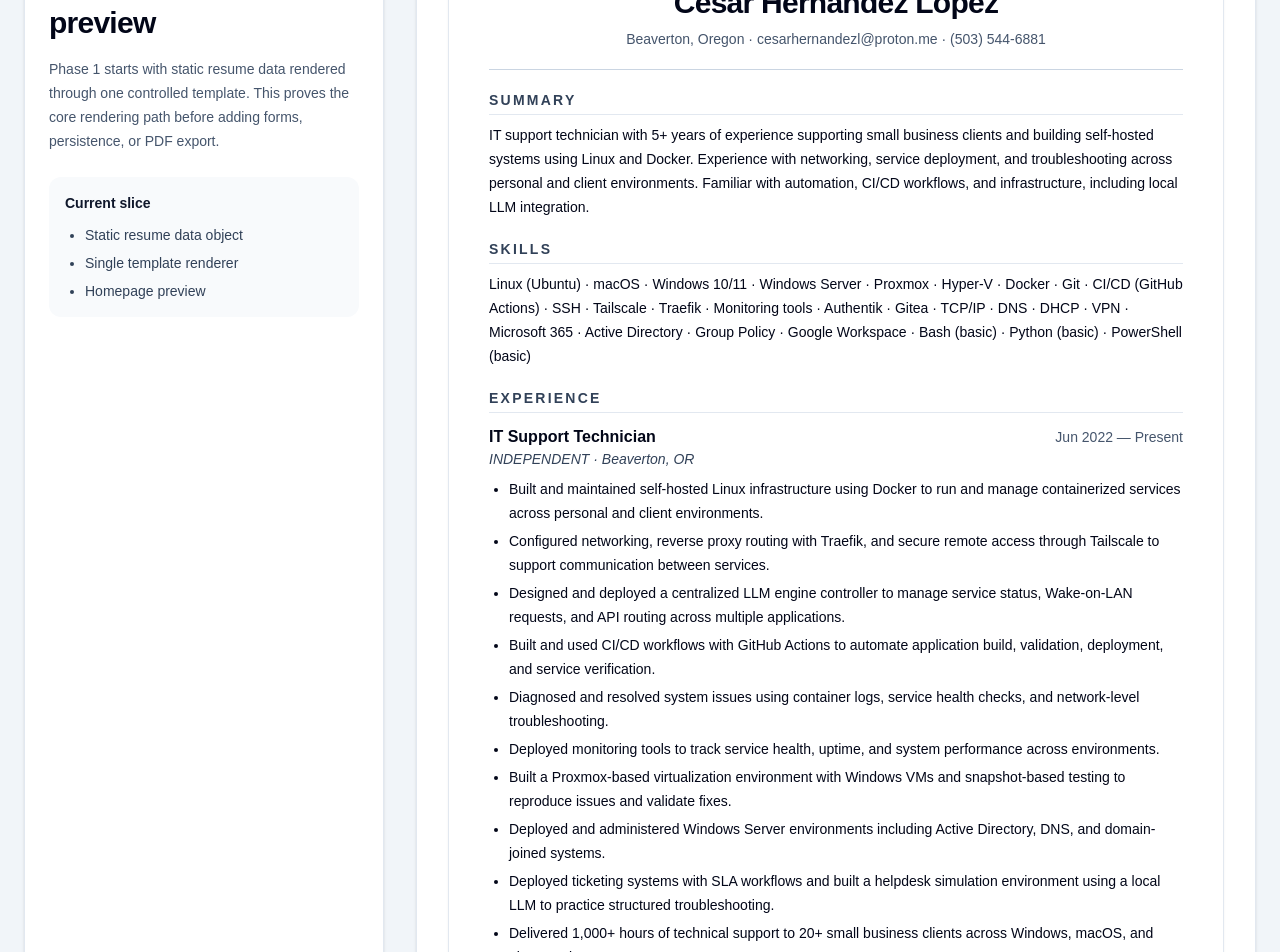
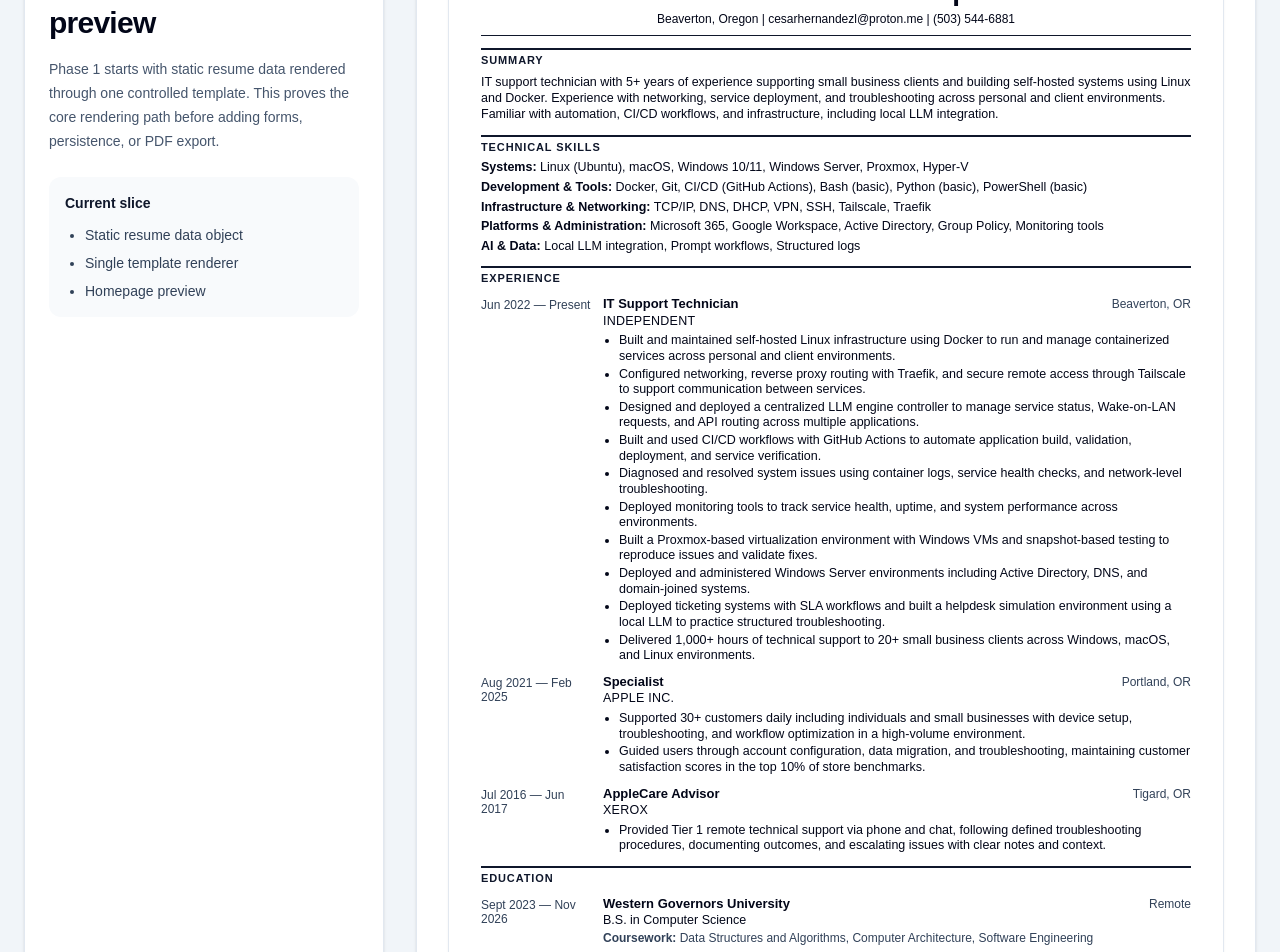
Before and after one commit to Leroy-Cloud-Infra/resume-studio, a Next.js app: page / in a window 1280 px wide. Shown: the part 120-1072 px from the top of the page. Built offline with nearby package versions, Linux system fonts and the light colour scheme.

Commit message:
Refine classic template toward current resume layout

```diff
--- a/src/components/resume/ClassicTemplate.tsx
+++ b/src/components/resume/ClassicTemplate.tsx
@@ -4,55 +4,75 @@ import { ResumeSection } from "./ResumeSection";
 
 export function ClassicTemplate({ resume }: { resume: Resume }) {
   return (
-    <article className="mx-auto min-h-[11in] max-w-[8.5in] bg-white p-10 shadow-sm ring-1 ring-slate-200">
-      <header className="border-b border-slate-300 pb-4 text-center">
-        <h2 className="text-3xl font-bold tracking-tight">
+    <article className="mx-auto min-h-[11in] max-w-[8.5in] bg-white px-8 py-7 text-[13px] leading-[1.25] text-slate-950 shadow-sm ring-1 ring-slate-200">
+      <header className="border-b border-slate-900 pb-2 text-center">
+        <h2 className="text-[28px] font-semibold tracking-[0.02em]">
           {resume.header.name}
         </h2>
-        <p className="mt-2 text-sm text-slate-600">
-          {resume.header.location} · {resume.header.email} ·{" "}
-          {resume.header.phone}
+        <p className="mt-1 text-[12px]">
+          {[resume.header.location, resume.header.email, resume.header.phone]
+            .filter(Boolean)
+            .join(" | ")}
         </p>
-        <p className="mt-1 text-sm text-slate-600">
-          {resume.header.links.join(" · ")}
-        </p>
+        {resume.header.links.length > 0 ? (
+          <p className="mt-0.5 text-[12px]">{resume.header.links.join(" | ")}</p>
+        ) : null}
       </header>
 
       <ResumeSection title="Summary">
-        <p className="text-sm leading-6">{resume.summary}</p>
+        <p className="max-w-[7.4in] text-[12.5px] leading-[1.3]">
+          {resume.summary}
+        </p>
       </ResumeSection>
 
-      <ResumeSection title="Skills">
-        <p className="text-sm leading-6">{resume.skills.join(" · ")}</p>
+      <ResumeSection title="Technical Skills">
+        <div className="space-y-1">
+          {resume.skills.map((group) => (
+            <p key={group.category} className="text-[12.5px] leading-[1.25]">
+              <span className="font-semibold">{group.category}:</span>{" "}
+              {group.items.join(", ")}
+            </p>
+          ))}
+        </div>
       </ResumeSection>
 
       <ResumeSection title="Experience">
         {resume.experience.map((job) => (
-          <div key={`${job.company}-${job.title}`} className="mt-3">
-            <div className="flex flex-wrap items-baseline justify-between gap-2">
-              <h4 className="font-semibold">{job.title}</h4>
-              <p className="text-sm text-slate-600">{job.dates}</p>
+          <div key={`${job.company}-${job.title}`} className="mt-2.5 grid grid-cols-[110px_1fr] gap-x-3">
+            <p className="pt-0.5 text-[12px] leading-[1.2] text-slate-700">
+              {job.dates}
+            </p>
+            <div>
+              <div className="flex flex-wrap items-baseline justify-between gap-x-2">
+                <h4 className="text-[13px] font-semibold leading-[1.2]">
+                  {job.title}
+                </h4>
+                {job.location ? (
+                  <p className="text-[12px] leading-[1.2] text-slate-700">
+                    {job.location}
+                  </p>
+                ) : null}
               </div>
-            <p className="text-sm italic text-slate-700">
-              {job.company} · {job.location}
+              <p className="mt-0.5 text-[12.5px] font-medium uppercase tracking-[0.02em]">
+                {job.company}
               </p>
-            <ul className="mt-2 list-disc space-y-1 pl-5 text-sm leading-6">
+              <ul className="mt-1 list-disc space-y-0.5 pl-4 text-[12.5px] leading-[1.25]">
                 {job.bullets.map((bullet) => (
                   <li key={bullet}>{bullet}</li>
                 ))}
               </ul>
             </div>
+          </div>
         ))}
       </ResumeSection>
 
+      {resume.projects.length > 0 ? (
         <ResumeSection title="Projects">
           {resume.projects.map((project) => (
-          <div key={project.name} className="mt-3">
-            <h4 className="font-semibold">{project.name}</h4>
-            <p className="text-sm leading-6 text-slate-700">
-              {project.description}
-            </p>
-            <ul className="mt-2 list-disc space-y-1 pl-5 text-sm leading-6">
+            <div key={project.name} className="mt-2">
+              <h4 className="text-[13px] font-semibold">{project.name}</h4>
+              <p className="text-[12.5px] leading-[1.25]">{project.description}</p>
+              <ul className="mt-1 list-disc space-y-0.5 pl-4 text-[12.5px] leading-[1.25]">
                 {project.bullets.map((bullet) => (
                   <li key={bullet}>{bullet}</li>
                 ))}
@@ -60,18 +80,36 @@ export function ClassicTemplate({ resume }: { resume: Resume }) {
             </div>
           ))}
         </ResumeSection>
+      ) : null}
 
       <ResumeSection title="Education">
         {resume.education.map((item) => (
           <div
             key={`${item.school}-${item.degree}`}
-            className="mt-3 flex flex-wrap items-baseline justify-between gap-2 text-sm"
+            className="mt-2.5 grid grid-cols-[110px_1fr] gap-x-3"
           >
-            <p>
-              <span className="font-semibold">{item.school}</span> ·{" "}
-              {item.degree}
+            <p className="pt-0.5 text-[12px] leading-[1.2] text-slate-700">
+              {item.dates}
             </p>
-            <p className="text-slate-600">{item.dates}</p>
+            <div>
+              <div className="flex flex-wrap items-baseline justify-between gap-x-2">
+                <p className="text-[13px] font-semibold leading-[1.2]">
+                  {item.school}
+                </p>
+                {item.location ? (
+                  <p className="text-[12px] leading-[1.2] text-slate-700">
+                    {item.location}
+                  </p>
+                ) : null}
+              </div>
+              <p className="mt-0.5 text-[12.5px] leading-[1.25]">{item.degree}</p>
+              {item.coursework && item.coursework.length > 0 ? (
+                <p className="mt-0.5 text-[12px] leading-[1.25] text-slate-700">
+                  <span className="font-semibold">Coursework:</span>{" "}
+                  {item.coursework.join(", ")}
+                </p>
+              ) : null}
+            </div>
           </div>
         ))}
       </ResumeSection>
--- a/src/components/resume/ResumeSection.tsx
+++ b/src/components/resume/ResumeSection.tsx
@@ -6,12 +6,12 @@ export function ResumeSection({
   children: React.ReactNode;
 }) {
   return (
-    <section className="mt-5">
-      <h3 className="border-b border-slate-200 pb-1 text-sm font-bold uppercase tracking-[0.16em] text-slate-700">
+    <section className="mt-3">
+      <h3 className="border-t-2 border-slate-900 pt-1 text-[11px] font-bold uppercase tracking-[0.08em] text-slate-900">
         {title}
       </h3>
 
-      <div className="mt-2">{children}</div>
+      <div className="mt-1.5">{children}</div>
     </section>
   );
 }
--- a/src/data/sample-resume.ts
+++ b/src/data/sample-resume.ts
@@ -12,32 +12,46 @@ export const sampleResume: Resume = {
   summary:
     "IT support technician with 5+ years of experience supporting small business clients and building self-hosted systems using Linux and Docker. Experience with networking, service deployment, and troubleshooting across personal and client environments. Familiar with automation, CI/CD workflows, and infrastructure, including local LLM integration.",
   skills: [
+    {
+      category: "Systems",
+      items: [
         "Linux (Ubuntu)",
         "macOS",
         "Windows 10/11",
         "Windows Server",
         "Proxmox",
         "Hyper-V",
+      ],
+    },
+    {
+      category: "Development & Tools",
+      items: [
         "Docker",
         "Git",
         "CI/CD (GitHub Actions)",
-    "SSH",
-    "Tailscale",
-    "Traefik",
-    "Monitoring tools",
-    "Authentik",
-    "Gitea",
-    "TCP/IP",
-    "DNS",
-    "DHCP",
-    "VPN",
-    "Microsoft 365",
-    "Active Directory",
-    "Group Policy",
-    "Google Workspace",
         "Bash (basic)",
         "Python (basic)",
         "PowerShell (basic)",
+      ],
+    },
+    {
+      category: "Infrastructure & Networking",
+      items: ["TCP/IP", "DNS", "DHCP", "VPN", "SSH", "Tailscale", "Traefik"],
+    },
+    {
+      category: "Platforms & Administration",
+      items: [
+        "Microsoft 365",
+        "Google Workspace",
+        "Active Directory",
+        "Group Policy",
+        "Monitoring tools",
+      ],
+    },
+    {
+      category: "AI & Data",
+      items: ["Local LLM integration", "Prompt workflows", "Structured logs"],
+    },
   ],
   experience: [
     {
@@ -84,6 +98,12 @@ export const sampleResume: Resume = {
       school: "Western Governors University",
       degree: "B.S. in Computer Science",
       dates: "Sept 2023 — Nov 2026",
+      location: "Remote",
+      coursework: [
+        "Data Structures and Algorithms",
+        "Computer Architecture",
+        "Software Engineering",
+      ],
     },
   ],
 };
```
Also changed, not shown: src/types/resume.ts (+8 -1 lines). Lines whose indentation alone changed are shown as unchanged.
